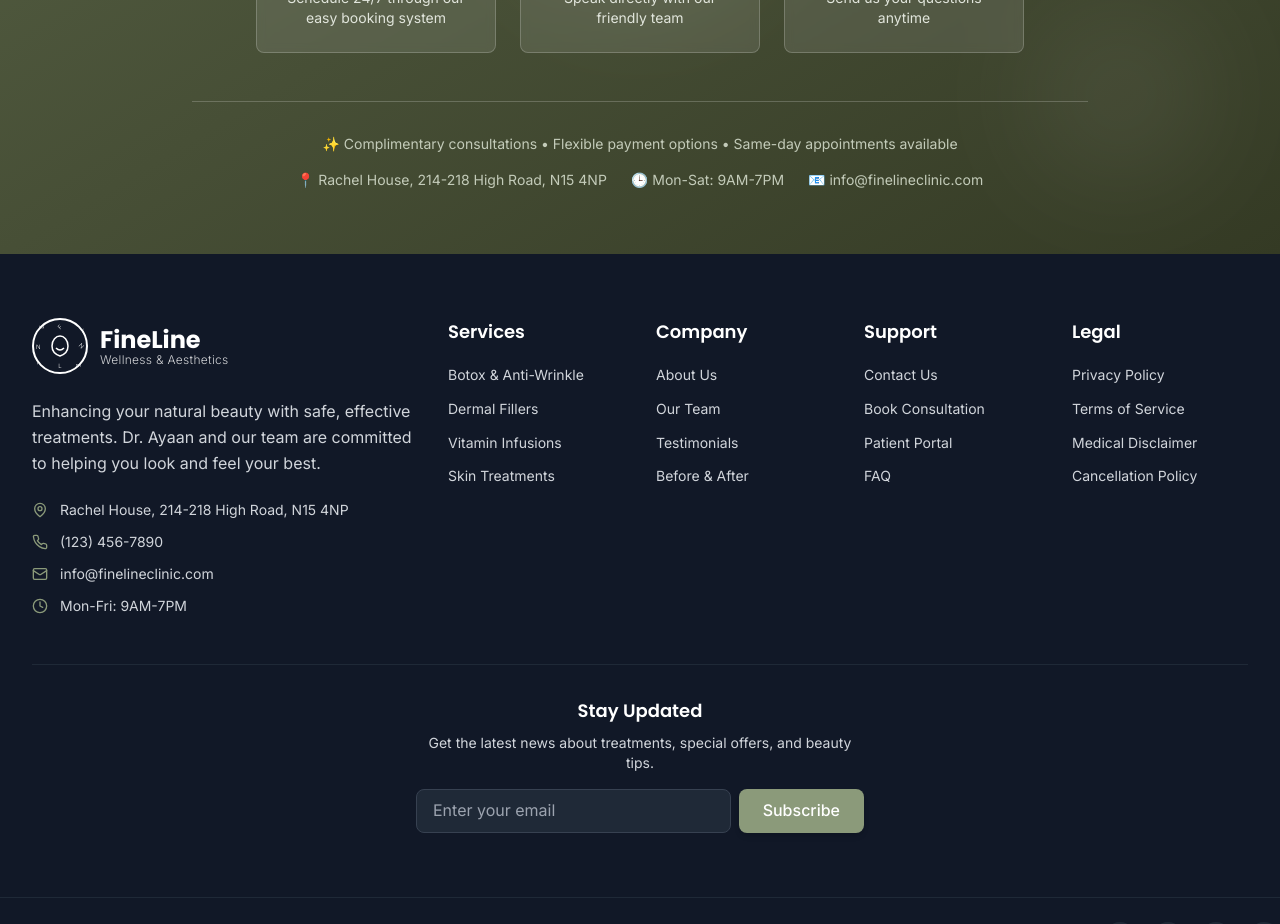
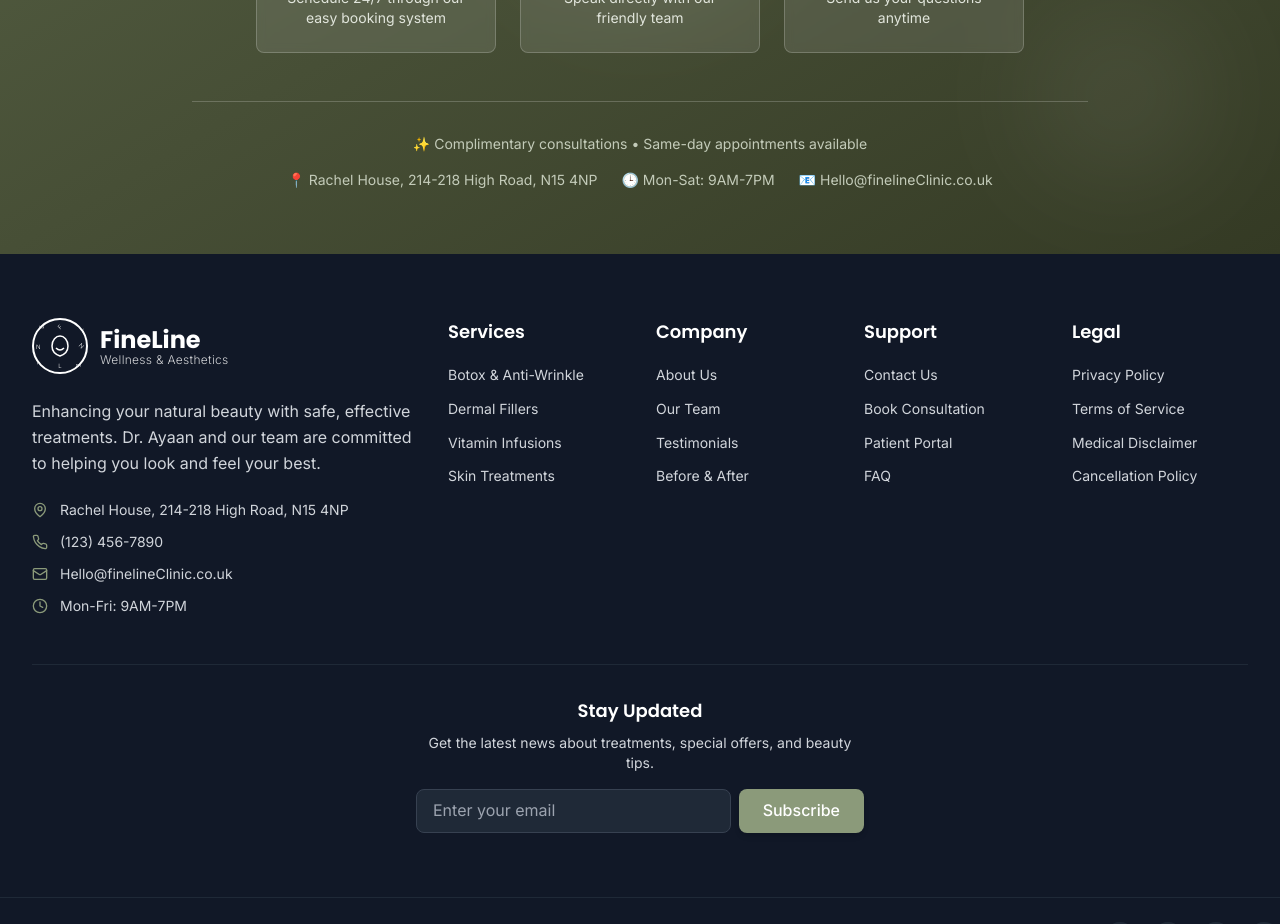
Before and after one commit to BWardii/FineLineClinic, a Next.js app: page / in a window 1280 px wide. Shown: the part 7740-8664 px from the top of the page. Built offline with nearby package versions, Linux system fonts and the light colour scheme.

Commit message:
Update email to Hello@finelineClinic.co.uk and remove flexible payment options

```diff
--- a/src/components/aesthetic/AestheticFAQ.tsx
+++ b/src/components/aesthetic/AestheticFAQ.tsx
@@ -49,7 +49,7 @@ const AestheticFAQ = () => {
     },
     {
       question: 'How much do aesthetic treatments cost?',
-      answer: 'Costs vary depending on the treatment type, area treated, and amount of product required. Botox starts from £135, dermal fillers from £250, and microneedling treatments from £150. We provide detailed pricing during your consultation and offer package deals for multiple treatments. Payment plans may be available for larger treatment programmes.'
+      answer: 'Costs vary depending on the treatment type, area treated, and amount of product required. Botox starts from £135, dermal fillers from £250, and microneedling treatments from £150. We provide detailed pricing during your consultation and offer package deals for multiple treatments.'
     }
   ]
 
--- a/src/components/home/CTA.tsx
+++ b/src/components/home/CTA.tsx
@@ -96,12 +96,12 @@ const CTA = () => {
             className="mt-12 pt-8 border-t border-white/20"
           >
             <p className="text-sage-200 text-sm mb-4">
-              ✨ Complimentary consultations • Flexible payment options • Same-day appointments available
+              ✨ Complimentary consultations • Same-day appointments available
             </p>
             <div className="flex flex-wrap justify-center gap-6 text-sm text-sage-200">
               <span>📍 Rachel House, 214-218 High Road, N15 4NP</span>
               <span>🕒 Mon-Sat: 9AM-7PM</span>
-              <span>📧 info@finelineclinic.com</span>
+              <span>📧 Hello@finelineClinic.co.uk</span>
             </div>
           </motion.div>
         </div>
--- a/src/components/layout/Footer.tsx
+++ b/src/components/layout/Footer.tsx
@@ -69,7 +69,7 @@ const Footer = () => {
               </div>
               <div className="flex items-center space-x-3">
                 <Mail size={16} className="text-sage-400 flex-shrink-0" />
-                <span className="text-gray-300 text-sm">info@finelineclinic.com</span>
+                <span className="text-gray-300 text-sm">Hello@finelineClinic.co.uk</span>
               </div>
               <div className="flex items-center space-x-3">
                 <Clock size={16} className="text-sage-400 flex-shrink-0" />
--- a/src/components/vitamin-infusions/FAQ.tsx
+++ b/src/components/vitamin-infusions/FAQ.tsx
@@ -37,7 +37,7 @@ const FAQ = () => {
     },
     {
       question: 'Do you accept insurance?',
-      answer: 'Vitamin infusion therapy is typically considered elective and not covered by insurance. However, we offer flexible payment options and package deals to make treatments more affordable.'
+      answer: 'Vitamin infusion therapy is typically considered elective and not covered by insurance. We offer package deals to make treatments more affordable.'
     },
     {
       question: 'Who is not a candidate for vitamin infusions?',
```
